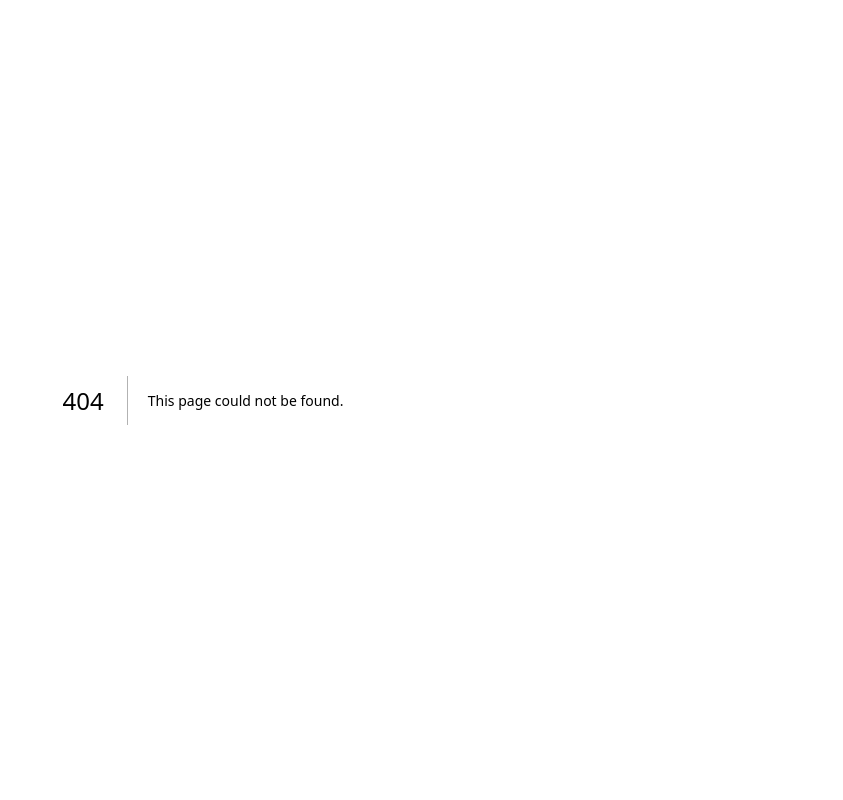
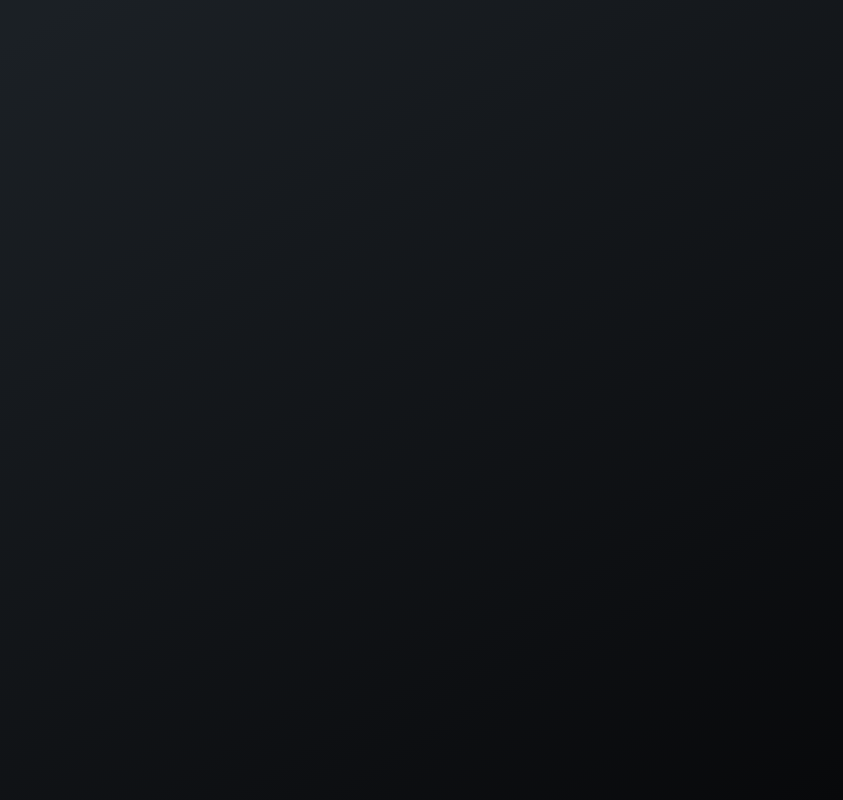
Before and after one commit to JOY-JB/ar-solar-site, a Next.js app: page /quote in a window 1280 px wide. Before the commit this address had no page. Shown: the whole page, without its empty margins (437-1280 px from the left). Built offline with nearby package versions, Linux system fonts and the light colour scheme.

Commit message:
add quote route

```diff
--- /dev/null
+++ b/src/app/quote/page.jsx
@@ -0,0 +1,9 @@
+import React from "react";
+
+const page = () => {
+  return (
+    <div className="min-h-screen bg-gradient-to-br from-[#1B2025] from-20% to-[#08090B] text-white py-[92px]"></div>
+  );
+};
+
+export default page;
```
